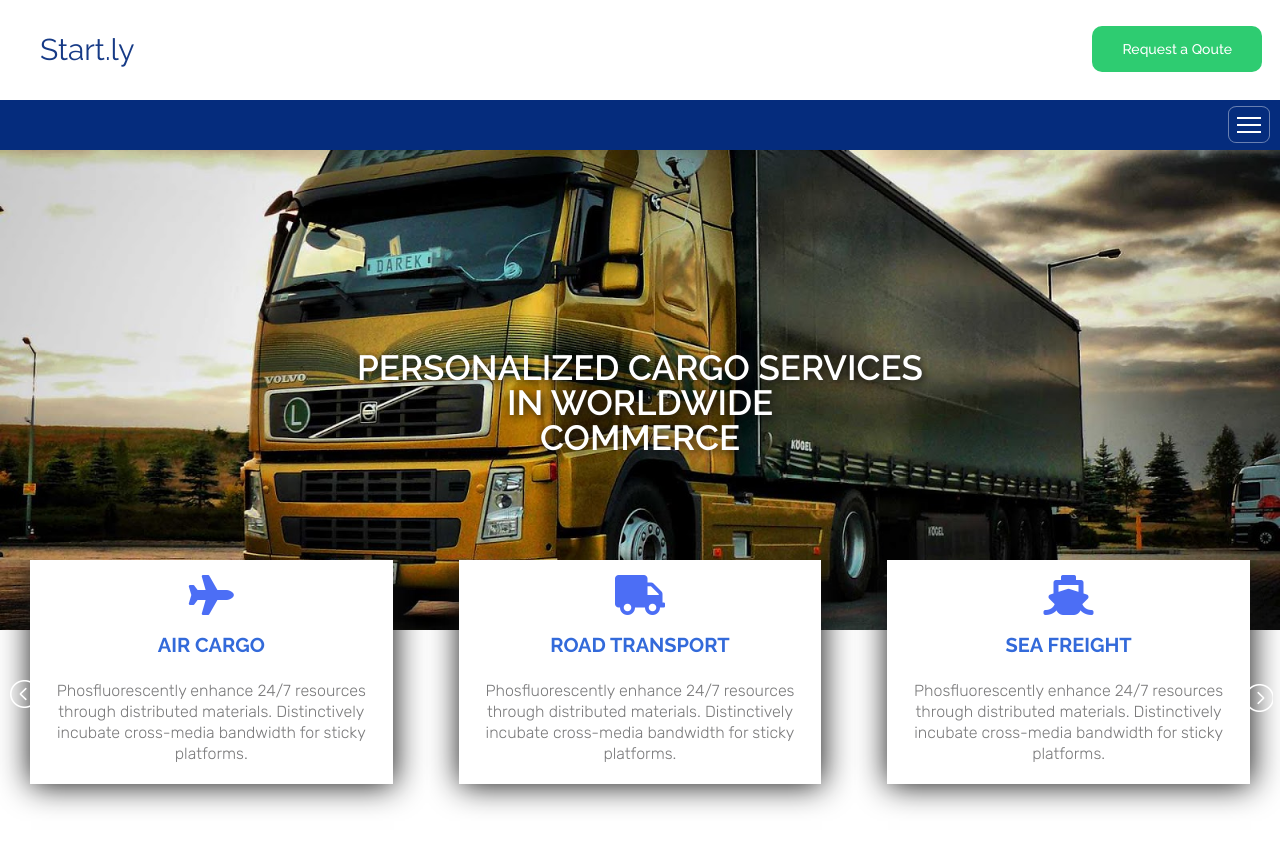
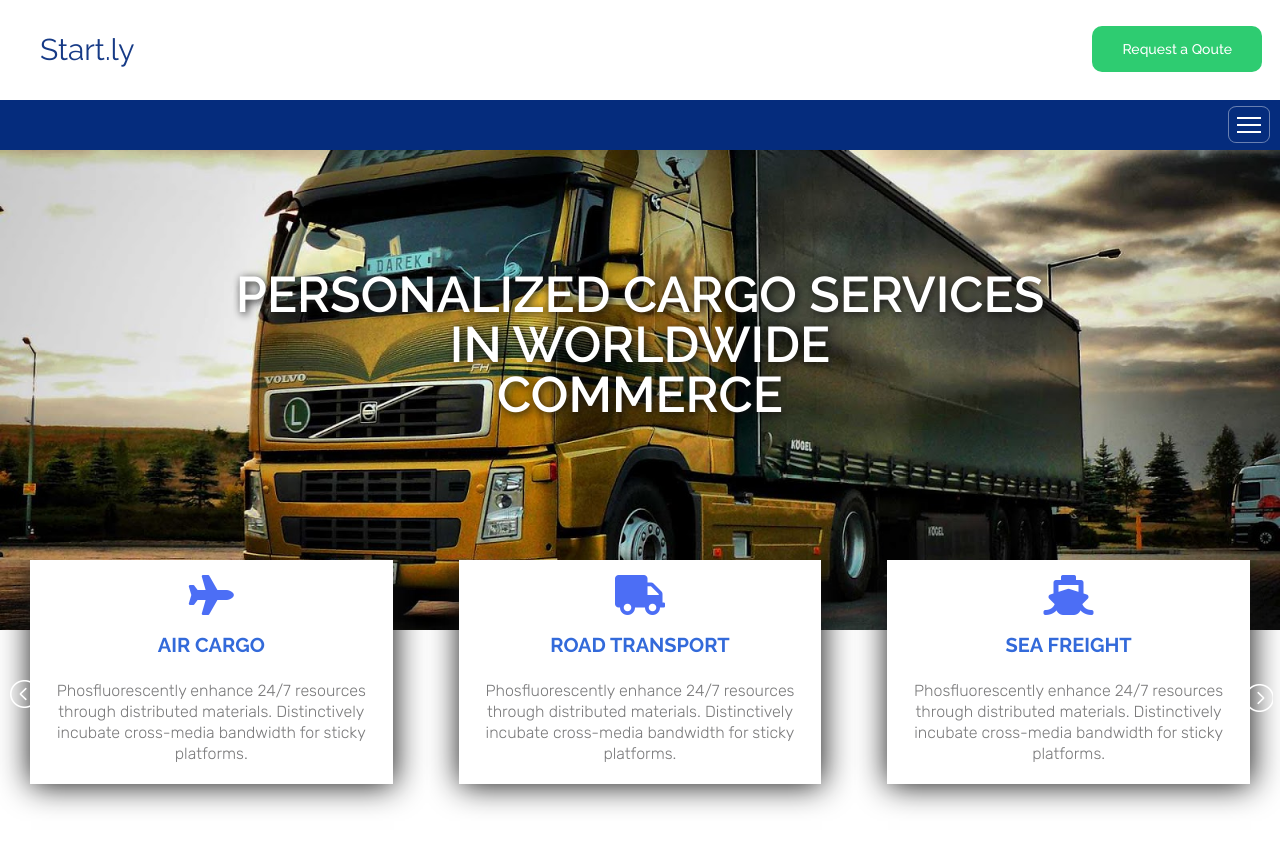
Before and after one commit to alexandruandriev/alexandruandriev.github.io, a plain HTML site: page index.html in a window 1280 px wide. Shown: the top 848 px of the page. Drawn offline with nearby package versions, Linux system fonts and the light colour scheme.

Commit message:
Changed Header Font-size

```diff
--- a/style.css
+++ b/style.css
@@ -350,6 +350,15 @@ header{
     .lSNext{
         top: -201px !important;
         left: 97% !important;
+    }
+    .header-text h1{
+        font-size: 50px;
+        width: 100%;
+        margin: calc(50vh - 280px) auto;
+
+
+
+
     }
 
 }
```
